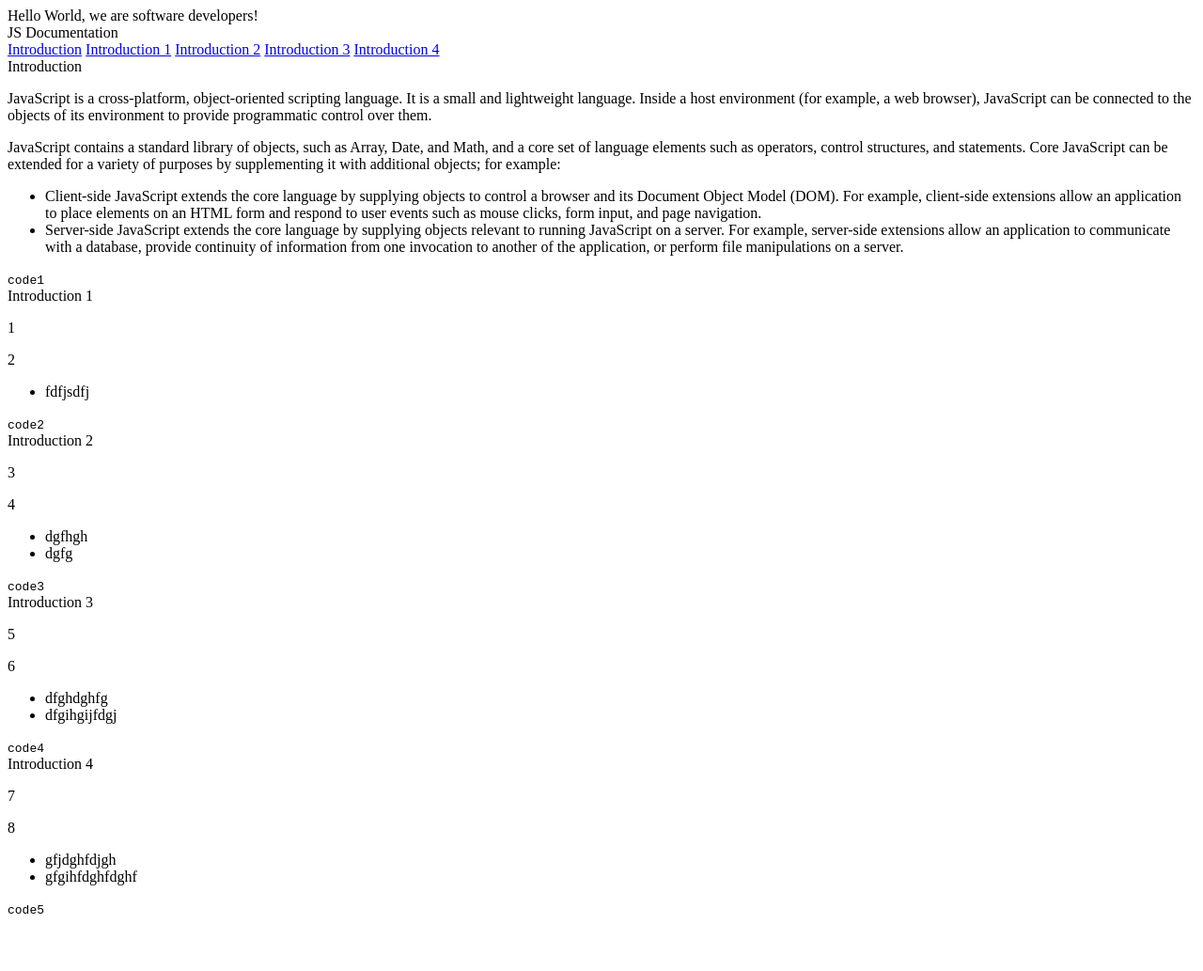
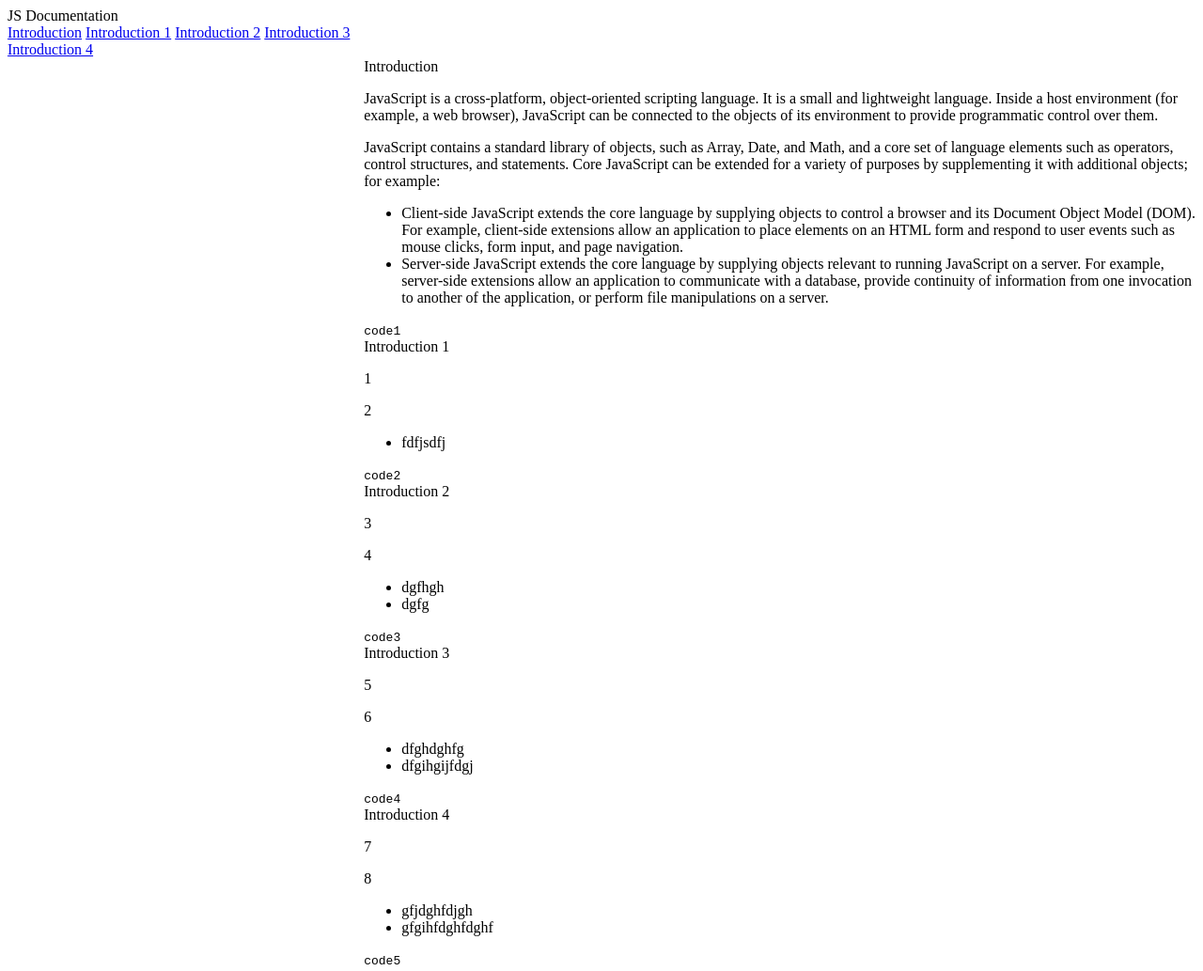
Before and after one commit to hellohimesh/microverse-trial-2, a plain HTML site: page index.html in a window 1280 px wide. Shown: the whole page at 94% size. Before the commit the page ends 984 px from the top, so only its background shows below. Drawn offline with Linux system fonts and the light colour scheme.

Commit message:
user story 15-16

```diff
--- a/css/style.css
+++ b/css/style.css
@@ -0,0 +1,15 @@
+#navbar{
+    width: 30%;
+    position: sticky;
+    top: 0;
+    left: 0;
+
+
+}
+#main-doc{
+    margin-left: 30%;
+}
+
+@media screen and (max-width : 600px){
+    #navbar { background-color: red;}
+}
--- a/index.html
+++ b/index.html
@@ -7,7 +7,7 @@
   </head>
 
   <body>
-    Hello World, we are software developers!
+
     <script src="https://cdn.freecodecamp.org/testable-projects-fcc/v1/bundle.js"></script>
 
     <!--
```
